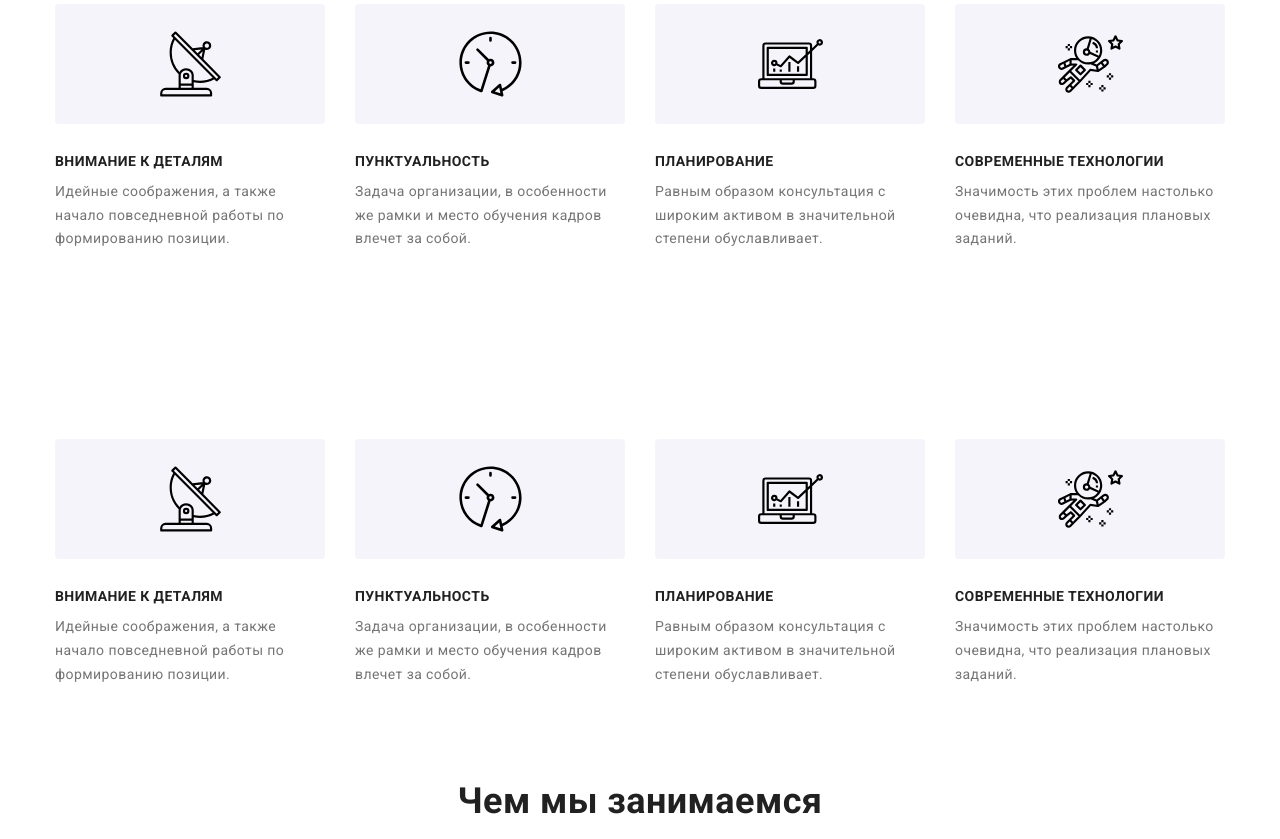
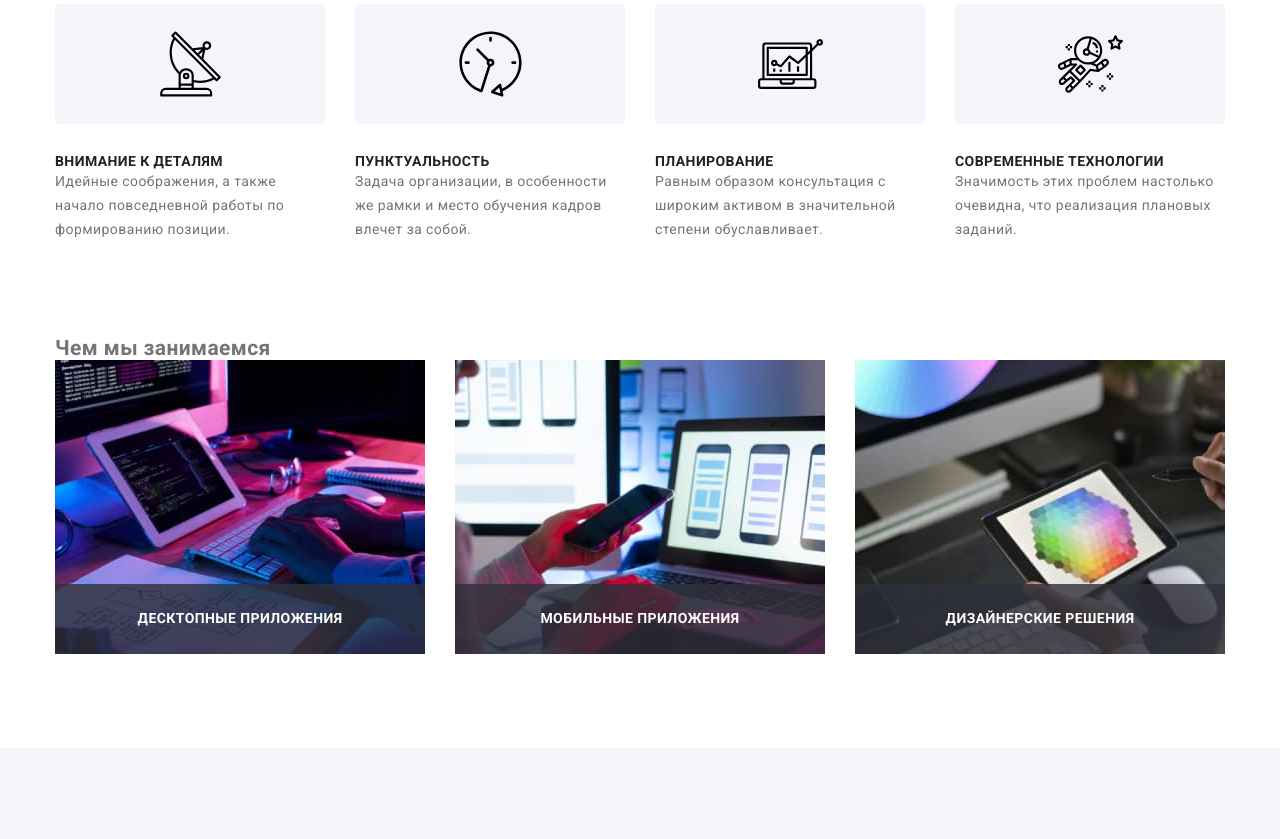
Before and after one commit to VitaliiPozniakov/goit-markup-hw-07, a plain HTML site: page index.html in a window 1280 px wide. Shown: the part 771-1610 px from the top of the page. Drawn offline with nearby package versions, Linux system fonts and the light colour scheme.

Commit message:
добавляет БЭМ для Features

```diff
--- a/css/styles.css
+++ b/css/styles.css
@@ -289,7 +289,7 @@ img {
   padding-bottom: 94px;
 }
 
-.section-title {
+.section__title {
   margin-bottom: 50px;
 
   color: var(--title-text-color);
@@ -574,19 +574,19 @@ img {
 
 /*----------------------------- Features -----------------------------*/
 
-.title-without-margin {
+.section__title--without-margin {
   margin: 0px;
 }
 
-.feature-list {
+.feature-card {
   display: flex;
 }
 
-.feature-item:not(:last-child) {
+.feature-card__item:not(:last-child) {
   margin-right: 30px;
 }
 
-.feature-icon-thumb {
+.feature-card__thumb {
   width: 270px;
   height: 120px;
   margin-bottom: 30px;
@@ -632,7 +632,7 @@ img {
   background-position: center;
 } */
 
-.feature-item .title {
+.feature-card__title {
   color: var(--title-text-color);
   font-size: 14px;
   line-height: 1.14;
@@ -640,11 +640,8 @@ img {
   text-transform: uppercase;
 }
 
-.feature-item .text {
-  line-height: 1.7;
-}
-
-.feature-item .feature-text {
+.feature-card__text {
+  line-height: 1.71;
   width: 270px;
 }
 
--- a/index.html
+++ b/index.html
@@ -57,7 +57,6 @@
       </div>
     </header>
     <main>
-      <!---------------------------- Герой ---------------------------->
       <section class="page-hero">
         <div class="container">
           <h1 class="page-hero__title">
@@ -141,58 +140,58 @@
           </div>
         </div>
       </section>
-      <!---------------------------- Особенности---------------------------->
+
       <section class="section">
         <div class="container">
-          <h2 class="section-title title-without-margin visually-hidden">Наши особенности</h2>
-          <ul class="feature-list list">
-            <li class="feature-item">
-              <div class="feature-icon-thumb">
-                <svg class="feature-icon" width="65" height="70">
+          <h2 class="section__title visually-hidden">Наши особенности</h2>
+          <ul class="feature-card list">
+            <li class="feature-card__item">
+              <div class="feature-card__thumb">
+                <svg class="feature-card__icon" width="65" height="70">
                   <use href="./images/icons.svg#icon-features-antenna"></use>
                 </svg>
               </div>
-              <h3 class="title">Внимание к деталям</h3>
-              <p class="text feature-text">
+              <h3 class="feature-card__title">Внимание к деталям</h3>
+              <p class="feature-card__text">
                 Идейные соображения, а также <br />
                 начало повседневной работы по <br />
                 формированию позиции.
               </p>
             </li>
-            <li class="feature-item">
-              <div class="feature-icon-thumb">
-                <svg class="feature-icon" width="65" height="70">
+            <li class="feature-card__item">
+              <div class="feature-card__thumb">
+                <svg class="feature-card__icon" width="65" height="70">
                   <use href="./images/icons.svg#icon-features-clock"></use>
                 </svg>
               </div>
-              <h3 class="title">Пунктуальность</h3>
-              <p class="text feature-text">
+              <h3 class="feature-card__title">Пунктуальность</h3>
+              <p class="feature-card__text">
                 Задача организации, в особенности <br />
                 же рамки и место обучения кадров <br />
                 влечет за собой.
               </p>
             </li>
-            <li class="feature-item">
-              <div class="feature-icon-thumb">
-                <svg class="feature-icon" width="65" height="70">
+            <li class="feature-card__item">
+              <div class="feature-card__thumb">
+                <svg class="feature-card__icon" width="65" height="70">
                   <use href="./images/icons.svg#icon-features-diagram"></use>
                 </svg>
               </div>
-              <h3 class="title">Планирование</h3>
-              <p class="text feature-text">
+              <h3 class="feature-card__title">Планирование</h3>
+              <p class="feature-card__text">
                 Равным образом консультация с <br />
                 широким активом в значительной <br />
                 степени обуславливает.
               </p>
             </li>
-            <li class="feature-item">
-              <div class="feature-icon-thumb">
-                <svg class="feature-icon" width="65" height="70">
+            <li class="feature-card__item">
+              <div class="feature-card__thumb">
+                <svg class="feature-card__icon" width="65" height="70">
                   <use href="./images/icons.svg#icon-features-astronaut"></use>
                 </svg>
               </div>
-              <h3 class="title">Современные технологии</h3>
-              <p class="text feature-text">
+              <h3 class="feature-card__title">Современные технологии</h3>
+              <p class="feature-card__text">
                 Значимость этих проблем настолько <br />
                 очевидна, что реализация плановых <br />
                 заданий.
@@ -201,66 +200,7 @@
           </ul>
         </div>
       </section>
-      <!---------------------------- Особенности---------------------------->
-      <section class="section">
-        <div class="container">
-          <h2 class="section-title title-without-margin visually-hidden">Наши особенности</h2>
-          <ul class="feature-list list">
-            <li class="feature-item">
-              <div class="feature-icon-thumb">
-                <svg class="feature-icon" width="65" height="70">
-                  <use href="./images/icons.svg#icon-features-antenna"></use>
-                </svg>
-              </div>
-              <h3 class="title">Внимание к деталям</h3>
-              <p class="text feature-text">
-                Идейные соображения, а также <br />
-                начало повседневной работы по <br />
-                формированию позиции.
-              </p>
-            </li>
-            <li class="feature-item">
-              <div class="feature-icon-thumb">
-                <svg class="feature-icon" width="65" height="70">
-                  <use href="./images/icons.svg#icon-features-clock"></use>
-                </svg>
-              </div>
-              <h3 class="title">Пунктуальность</h3>
-              <p class="text feature-text">
-                Задача организации, в особенности <br />
-                же рамки и место обучения кадров <br />
-                влечет за собой.
-              </p>
-            </li>
-            <li class="feature-item">
-              <div class="feature-icon-thumb">
-                <svg class="feature-icon" width="65" height="70">
-                  <use href="./images/icons.svg#icon-features-diagram"></use>
-                </svg>
-              </div>
-              <h3 class="title">Планирование</h3>
-              <p class="text feature-text">
-                Равным образом консультация с <br />
-                широким активом в значительной <br />
-                степени обуславливает.
-              </p>
-            </li>
-            <li class="feature-item">
-              <div class="feature-icon-thumb">
-                <svg class="feature-icon" width="65" height="70">
-                  <use href="./images/icons.svg#icon-features-astronaut"></use>
-                </svg>
-              </div>
-              <h3 class="title">Современные технологии</h3>
-              <p class="text feature-text">
-                Значимость этих проблем настолько <br />
-                очевидна, что реализация плановых <br />
-                заданий.
-              </p>
-            </li>
-          </ul>
-        </div>
-      </section>
+
       <!------------------------ Виды деятельности ----------------------->
       <section class="section activities">
         <div class="container">
```
